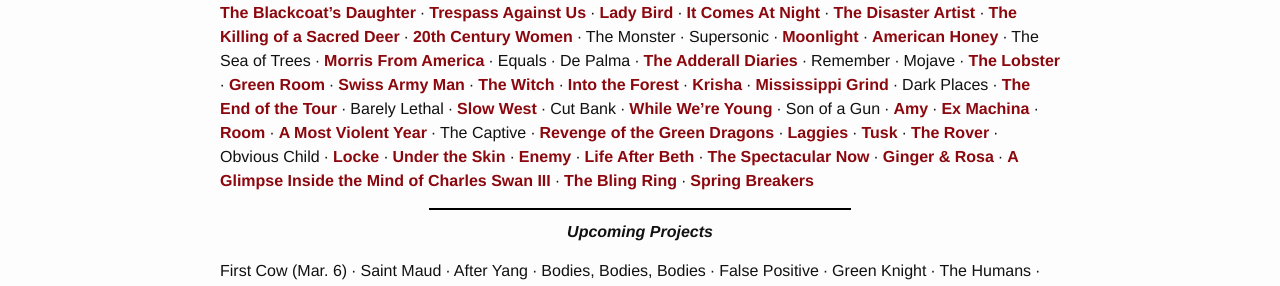
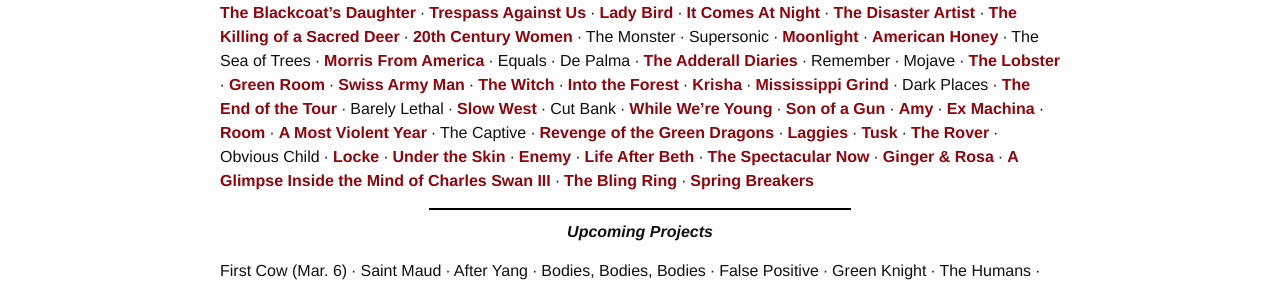
Before and after one commit to codydalerodgers/personal-blog, a Jekyll site: the page built from _posts/2019-05-28-a24.markdown, in a window 1280 px wide. Shown: the part 890-1176 px from the top of the page. Built offline with Jekyll 4.4.1, drawn with Linux system fonts in a browser that asks for light colours.

Commit message:
Watched son of a gun

```diff
--- a/_posts/2019-05-28-a24.markdown
+++ b/_posts/2019-05-28-a24.markdown
@@ -85,7 +85,7 @@
 <span class="a24_color">**Slow West**</span> ∙
 Cut Bank ∙
 <span class="a24_color">**While We’re Young**</span> ∙
-Son of a Gun ∙
+<span class="a24_color">**Son of a Gun**</span>  ∙
 <span class="a24_color">**Amy**</span> ∙
 <span class="a24_color">**Ex Machina**</span> ∙
 <span class="a24_color">**Room**</span> ∙
```
Also changed, not shown: 1 other file.
